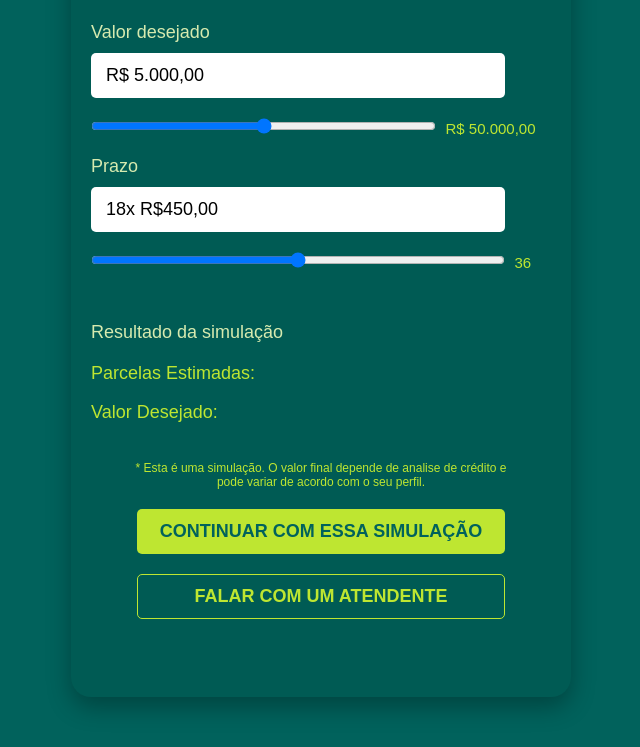
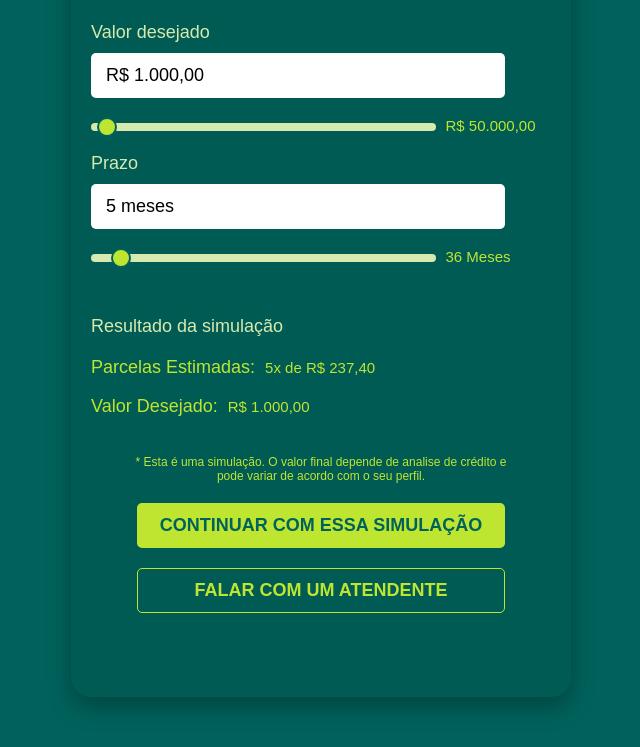
Before and after one commit to EmanuelSntos/Simulador-Emprestimo, a plain HTML site: page Simulador.html in a window 1280 px wide. Shown: the part 153-900 px from the top of the page, without its empty margins (319-959 px from the left). Drawn offline with Linux system fonts and the light colour scheme.

Commit message:
Projeto finalizado!

```diff
--- a/Simulador.css
+++ b/Simulador.css
@@ -51,16 +51,64 @@ h2 {
     border-radius: 5px;
 }
 
-.range-valor {
+.range-valor,
+.range-prazo {
+    appearance: none;
+    -webkit-appearance: none;
     width: 75%;
-    margin-top: 10px;
+    height: 8px;
+    background: transparent;
     cursor: pointer;
+    margin-top: 15px;
 }
 
-.range-prazo {
-    width: 90%;
-    margin-top: 10px;
-    cursor: pointer;
+.range-valor::-webkit-slider-runnable-track,
+.range-prazo::-webkit-slider-runnable-track {
+    background: #D6EAAF;
+    height: 8px;
+    border-radius: 10px;
+}
+
+.range-valor::-webkit-slider-thumb,
+.range-prazo::-webkit-slider-thumb {
+    -webkit-appearance: none;
+    appearance: none;
+    height: 20px;
+    width: 20px;
+    background: #BEE631;
+    border-radius: 50%;
+    border: 2px solid #01625C;
+    margin-top: -6px;
+    transition: 0.2s ease;
+}
+
+.range-valor::-webkit-slider-thumb:active,
+.range-prazo::-webkit-slider-thumb:active {
+    transform: scale(0.9);
+    opacity: 0.8;
+}
+
+.range-valor::-moz-range-track,
+.range-prazo::-moz-range-track {
+    background: #D6EAAF;
+    height: 8px;
+    border-radius: 10px;
+}
+
+.range-valor::-moz-range-thumb,
+.range-prazo::-moz-range-thumb {
+    height: 20px;
+    width: 20px;
+    background: #BEE631;
+    border-radius: 50%;
+    border: 2px solid #01625C;
+    transition: 0.2s ease;
+}
+
+.range-valor::-moz-range-thumb:active,
+.range-prazo::-moz-range-thumb:active {
+    transform: scale(0.9);
+    opacity: 0.8;
 }
 
 span {
@@ -98,6 +146,7 @@ span {
     width: 400px;
     text-align: center;
 }
+
 button {
     display: block;
     margin: 20px auto;
--- a/Simulador.html
+++ b/Simulador.html
@@ -16,27 +16,83 @@
         </div>
         <div class="valor-desejado">
             <p class="valor">Valor desejado</p>
-            <input class="input" type="text" value="R$ 5.000,00" readonly>
-            <input class="range-valor" type="range">
+            <input class="input" type="text" readonly>
+            <input class="range-valor" type="range" min="100" max="50000" step="100" value="1000">
             <span>R$ 50.000,00</span>
         </div>
         <div class="prazo">
             <p>Prazo</p>
-            <input class="input" type="text" value="18x R$450,00" readonly>
-            <input class="range-prazo" type="range">
-            <span>36</span>
+            <input class="input" type="text" readonly>
+            <input class="range-prazo" type="range" min="3" max="36" step="1" value="5">
+            <span>36 Meses</span>
         </div>
         <div class="text-result">
             <p class="result">Resultado da simulação</p>
-            <p class="result-final">Parcelas Estimadas:</p> <br>
-            <p class="result-final">Valor Desejado:</p> <br>
-            <p class="aviso">* Esta é uma simulação. O valor final depende de analise de crédito
-                e pode variar de acordo com o seu perfil.</p>
+            <p class="result-final">
+                Parcelas Estimadas:
+                <span id="parcelas"></span>
+            </p> <br>
+            <p class="result-final">
+                Valor Desejado:
+                <span id="valorDesejado"></span>
+            </p> <br>
+            <p class="aviso">
+                * Esta é uma simulação. O valor final depende de analise de crédito
+                e pode variar de acordo com o seu perfil.
+            </p>
         </div>
         <button class="continuar">CONTINUAR COM ESSA SIMULAÇÃO</button>
         <button class="atendente">FALAR COM UM ATENDENTE</button>
     </div>
 
+    <script>
+        const rangeValor = document.querySelector(".range-valor");
+        const textoValor = document.querySelectorAll(".input")[0];
+        const rangePrazo = document.querySelector(".range-prazo");
+        const textoPrazo = document.querySelectorAll(".input")[1];
+
+        const campoParcelas = document.getElementById("parcelas");
+        const campoValorDesejado = document.getElementById("valorDesejado");
+
+        function formatarMoeda(valor) {
+            return valor.toLocaleString("pt-BR", {
+                style: "currency",
+                currency: "BRL"
+            });
+        }
+
+        // ----------- CÁLCULO DE PARCELAS COM JUROS DE 6% (TABELA PRICE) -----------
+        function calcularParcelas(valor, prazo) {
+            const juros = 0.06; // 6% ao mês
+
+            const parcela = valor * (juros * Math.pow(1 + juros, prazo)) /
+                (Math.pow(1 + juros, prazo) - 1);
+
+            return parcela;
+        }
+
+        function atualizarResultados() {
+            const valor = Number(rangeValor.value);
+            const prazo = Number(rangePrazo.value);
+
+            // Atualiza campos visuais
+            textoValor.value = formatarMoeda(valor);
+            textoPrazo.value = prazo + " meses";
+            campoValorDesejado.textContent = formatarMoeda(valor);
+
+            // Calcula parcelas
+            const valorParcela = calcularParcelas(valor, prazo);
+            campoParcelas.textContent = `${prazo}x de ${formatarMoeda(valorParcela)}`;
+        }
+
+        // Eventos
+        rangeValor.addEventListener("input", atualizarResultados);
+        rangePrazo.addEventListener("input", atualizarResultados);
+
+        // Inicialização
+        atualizarResultados();
+    </script>
+
 </body>
 
 </html>
```
